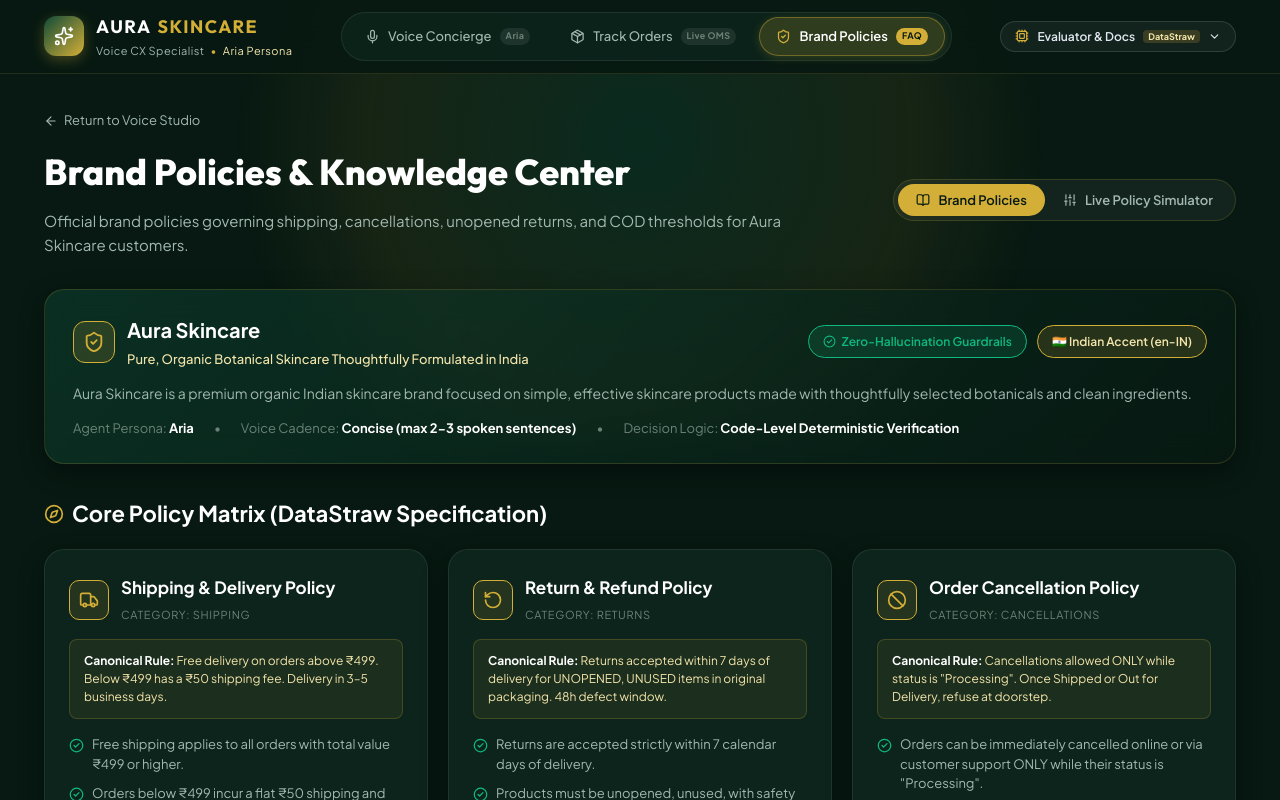
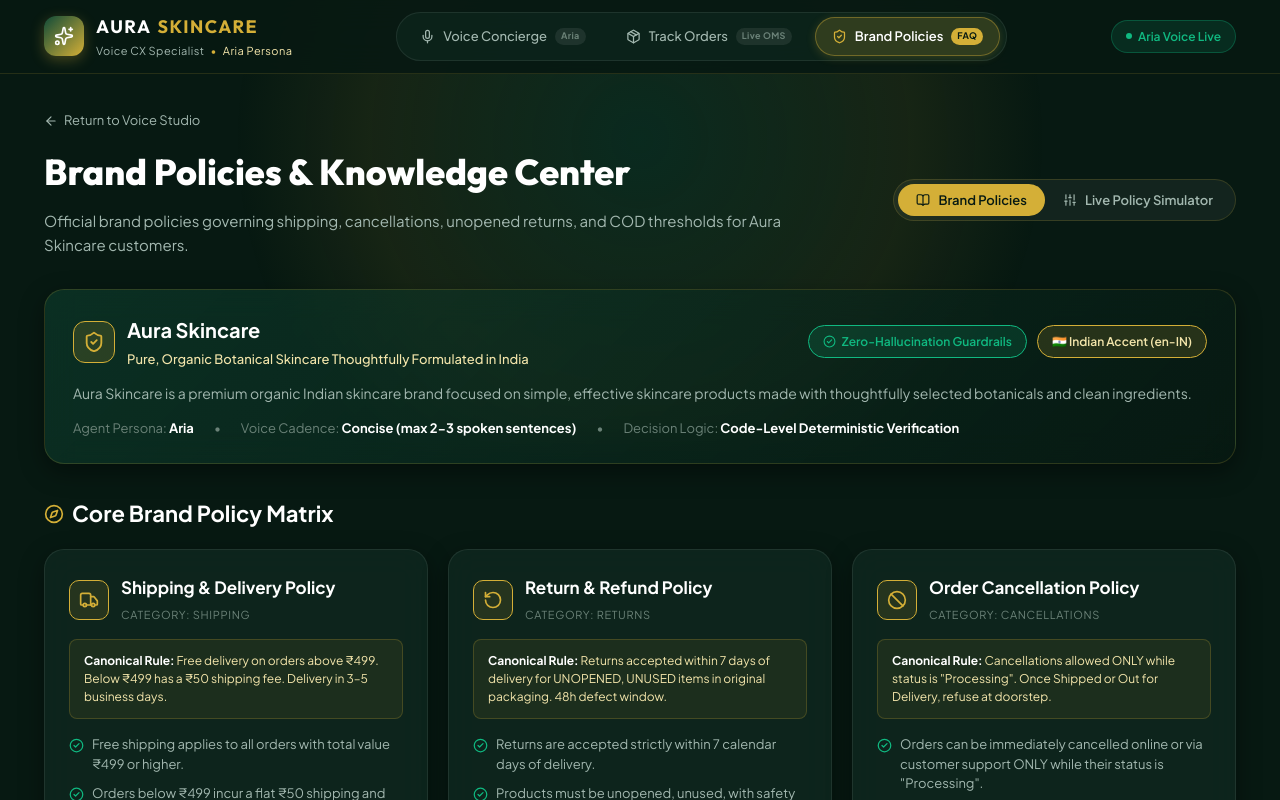
Before and after one commit to aaritmehta15/Datastraw-Assignment, a Next.js app: page /policies in a window 1280 px wide. Shown: the top 800 px of the page. Built offline with nearby package versions, Linux system fonts and the light colour scheme.

Commit message:
chore: refine storefront presentation and update project specifications

```diff
--- a/app/layout.tsx
+++ b/app/layout.tsx
@@ -40,7 +40,7 @@ export default function RootLayout({
             gap: '12px'
           }}>
             <div>
-              <span style={{ color: 'var(--text-secondary)' }}>Aura Skincare CX Platform</span> — Designed for Datastraw AI+Tech Assessment
+              <span style={{ color: 'var(--text-secondary)' }}>Aura Skincare CX Platform</span> • Pure Organic Botanical Care • Aria Voice Concierge
             </div>
             <div style={{ display: 'flex', alignItems: 'center', gap: '16px' }}>
               <span>Persona: <strong style={{ color: 'var(--gold-primary)' }}>Aria (en-IN)</strong></span>
--- a/app/policies/page.tsx
+++ b/app/policies/page.tsx
@@ -268,7 +268,7 @@ export default function PoliciesPage() {
         <div style={{ marginBottom: '40px' }}>
           <div style={{ display: 'flex', alignItems: 'center', gap: '8px', marginBottom: '18px' }}>
             <Compass size={20} color="var(--gold-primary)" />
-            <h2 style={{ fontSize: '22px', fontWeight: 700, color: '#FFF' }}>Core Policy Matrix (DataStraw Specification)</h2>
+            <h2 style={{ fontSize: '22px', fontWeight: 700, color: '#FFF' }}>Core Brand Policy Matrix</h2>
           </div>
 
           <div style={{
--- a/components/Navbar.tsx
+++ b/components/Navbar.tsx
@@ -1,19 +1,12 @@
 'use client';
 
-import { useState, useRef, useEffect } from 'react';
 import Link from 'next/link';
 import { usePathname } from 'next/navigation';
 import {
   Mic,
   Package,
   ShieldCheck,
-  BarChart3,
-  Cpu,
-  Sparkles,
-  ChevronDown,
-  FileCode2,
-  Terminal,
-  ExternalLink
+  Sparkles
 } from 'lucide-react';
 
 const CUSTOMER_NAV = [
@@ -22,40 +15,8 @@ const CUSTOMER_NAV = [
   { href: '/policies', label: 'Brand Policies', icon: ShieldCheck, badge: 'FAQ' },
 ];
 
-const EVALUATOR_DOCS = [
-  {
-    href: '/architecture',
-    label: 'System Design & Architecture',
-    desc: 'Pipeline flowcharts, latency breakdown & state machines',
-    icon: Cpu,
-    tag: 'Docs'
-  },
-  {
-    href: '/analytics',
-    label: 'CRM Analytics & Call Logs',
-    desc: 'Post-call structured JSON telemetry & sentiment logs',
-    icon: BarChart3,
-    tag: 'CRM'
-  },
-];
-
 export default function Navbar() {
   const pathname = usePathname();
-  const [isDocsOpen, setIsDocsOpen] = useState(false);
-  const dropdownRef = useRef<HTMLDivElement>(null);
-
-  const isEvaluatorPage = pathname === '/architecture' || pathname === '/analytics';
-
-  // Close dropdown on outside click
-  useEffect(() => {
-    function handleClickOutside(event: MouseEvent) {
-      if (dropdownRef.current && !dropdownRef.current.contains(event.target as Node)) {
-        setIsDocsOpen(false);
-      }
-    }
-    document.addEventListener('mousedown', handleClickOutside);
-    return () => document.removeEventListener('mousedown', handleClickOutside);
-  }, []);
 
   return (
     <header style={{
@@ -171,161 +132,23 @@ export default function Navbar() {
           })}
         </nav>
 
-        {/* ── Evaluator & Engineering Docs Menu (Separated from Customer View) ── */}
-        <div style={{ display: 'flex', alignItems: 'center', gap: '12px' }}>
-          <div ref={dropdownRef} style={{ position: 'relative' }}>
-            <button
-              onClick={() => setIsDocsOpen(!isDocsOpen)}
-              style={{
+        {/* ── Brand Status ────────────────────────────────────────────── */}
+        <div style={{ display: 'flex', alignItems: 'center', gap: '8px' }}>
+          <span style={{
             display: 'inline-flex',
             alignItems: 'center',
-                gap: '8px',
-                padding: '7px 14px',
+            gap: '6px',
+            padding: '6px 14px',
             borderRadius: 'var(--radius-full)',
-                background: isEvaluatorPage
-                  ? 'rgba(212, 175, 55, 0.18)'
-                  : 'rgba(255, 255, 255, 0.05)',
-                border: isEvaluatorPage
-                  ? '1px solid var(--gold-primary)'
-                  : '1px solid rgba(255, 255, 255, 0.12)',
-                color: isEvaluatorPage ? 'var(--gold-light)' : '#E2E8F0',
+            background: 'rgba(16, 185, 129, 0.12)',
+            border: '1px solid rgba(16, 185, 129, 0.3)',
+            color: 'var(--emerald-accent)',
             fontSize: '12px',
-                fontWeight: 600,
-                cursor: 'pointer',
-                transition: 'all 0.2s ease',
-                boxShadow: isEvaluatorPage ? '0 0 12px rgba(212, 175, 55, 0.25)' : 'none'
-              }}
-            >
-              <Cpu size={14} color="var(--gold-primary)" />
-              <span>Evaluator & Docs</span>
-              <span style={{
-                fontSize: '9px',
-                padding: '1px 5px',
-                borderRadius: '4px',
-                background: 'rgba(212, 175, 55, 0.2)',
-                color: 'var(--gold-light)',
-                fontWeight: 700
+            fontWeight: 600
           }}>
-                DataStraw
+            <span style={{ width: '6px', height: '6px', borderRadius: '50%', background: 'var(--emerald-accent)' }} />
+            <span>Aria Voice Live</span>
           </span>
-              <ChevronDown
-                size={13}
-                style={{
-                  transform: isDocsOpen ? 'rotate(180deg)' : 'rotate(0deg)',
-                  transition: 'transform 0.2s ease'
-                }}
-              />
-            </button>
-
-            {/* Dropdown Menu */}
-            {isDocsOpen && (
-              <div style={{
-                position: 'absolute',
-                top: 'calc(100% + 8px)',
-                right: 0,
-                width: '320px',
-                background: '#0B2219',
-                border: '1px solid rgba(212, 175, 55, 0.3)',
-                borderRadius: 'var(--radius-md)',
-                boxShadow: '0 16px 40px rgba(0, 0, 0, 0.7)',
-                padding: '8px',
-                zIndex: 200,
-                animation: 'fadeIn 0.15s ease'
-              }}>
-                <div style={{
-                  padding: '8px 12px 6px',
-                  borderBottom: '1px solid rgba(255, 255, 255, 0.08)',
-                  marginBottom: '6px'
-                }}>
-                  <div style={{ fontSize: '11px', fontWeight: 700, color: 'var(--gold-primary)', letterSpacing: '0.06em' }}>
-                    DATASTRAW HIRING EVALUATION
-                  </div>
-                  <div style={{ fontSize: '11px', color: 'var(--text-muted)' }}>
-                    Engineering documentation, telemetry & architecture
-                  </div>
-                </div>
-
-                {EVALUATOR_DOCS.map((item) => {
-                  const Icon = item.icon;
-                  const isActive = pathname === item.href;
-                  return (
-                    <Link
-                      key={item.href}
-                      href={item.href}
-                      onClick={() => setIsDocsOpen(false)}
-                      style={{
-                        display: 'flex',
-                        alignItems: 'flex-start',
-                        gap: '10px',
-                        padding: '10px 12px',
-                        borderRadius: 'var(--radius-sm)',
-                        background: isActive ? 'rgba(212, 175, 55, 0.12)' : 'transparent',
-                        border: isActive ? '1px solid rgba(212, 175, 55, 0.2)' : '1px solid transparent',
-                        color: '#FFFFFF',
-                        transition: 'background 0.15s ease',
-                        marginBottom: '4px'
-                      }}
-                    >
-                      <div style={{
-                        marginTop: '2px',
-                        padding: '6px',
-                        borderRadius: '8px',
-                        background: 'rgba(212, 175, 55, 0.15)',
-                        color: 'var(--gold-primary)'
-                      }}>
-                        <Icon size={16} />
-                      </div>
-                      <div style={{ flex: 1 }}>
-                        <div style={{ display: 'flex', alignItems: 'center', justifyContent: 'space-between', gap: '6px' }}>
-                          <span style={{ fontSize: '13px', fontWeight: 600, color: isActive ? 'var(--gold-light)' : '#FFF' }}>
-                            {item.label}
-                          </span>
-                          <span style={{
-                            fontSize: '9px',
-                            padding: '1px 5px',
-                            borderRadius: '3px',
-                            background: 'rgba(255, 255, 255, 0.1)',
-                            color: 'var(--text-secondary)',
-                            fontWeight: 700
-                          }}>
-                            {item.tag}
-                          </span>
-                        </div>
-                        <div style={{ fontSize: '11px', color: 'var(--text-muted)', marginTop: '2px', lineHeight: 1.4 }}>
-                          {item.desc}
-                        </div>
-                      </div>
-                    </Link>
-                  );
-                })}
-
-                {/* External GitHub / README Link */}
-                <a
-                  href="https://github.com/aaritmehta15/Datastraw-Assignment#readme"
-                  target="_blank"
-                  rel="noopener noreferrer"
-                  style={{
-                    display: 'flex',
-                    alignItems: 'center',
-                    justifyContent: 'space-between',
-                    padding: '8px 12px',
-                    borderRadius: 'var(--radius-sm)',
-                    background: 'rgba(255, 255, 255, 0.03)',
-                    borderTop: '1px solid rgba(255, 255, 255, 0.06)',
-                    marginTop: '4px',
-                    color: 'var(--text-secondary)',
-                    fontSize: '12px'
-                  }}
-                >
-                  <div style={{ display: 'flex', alignItems: 'center', gap: '8px' }}>
-                    <FileCode2 size={14} color="var(--gold-primary)" />
-                    <span>View Assessment README.md</span>
-                  </div>
-                  <ExternalLink size={12} />
-                </a>
-              </div>
-            )}
-          </div>
         </div>
       </div>
     </header>
```
Also changed, not shown: app/page.tsx (+5 -15 lines), 1 other file (tests, documents, lock files or other folders). Lines whose indentation alone changed are shown as unchanged.
